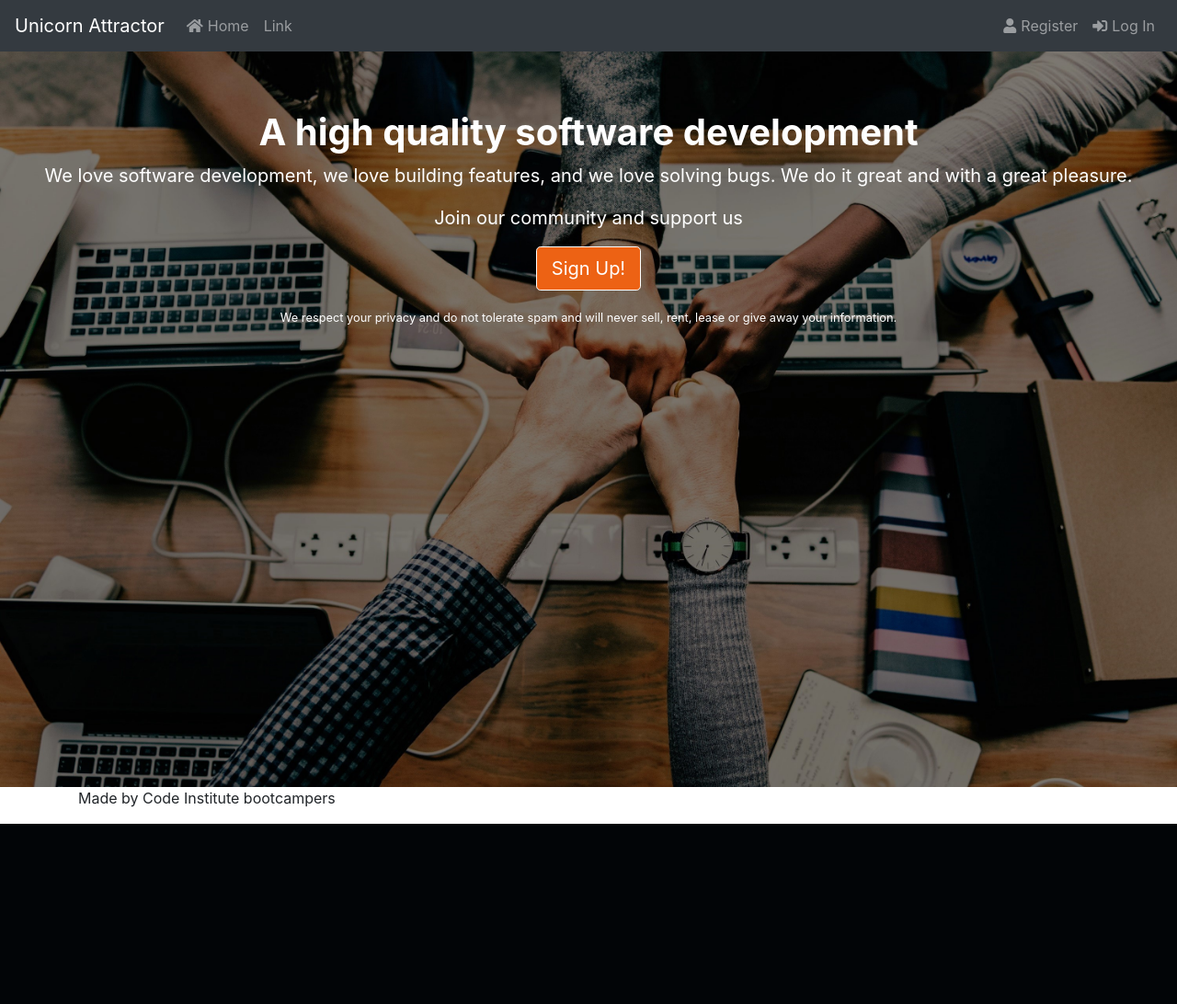
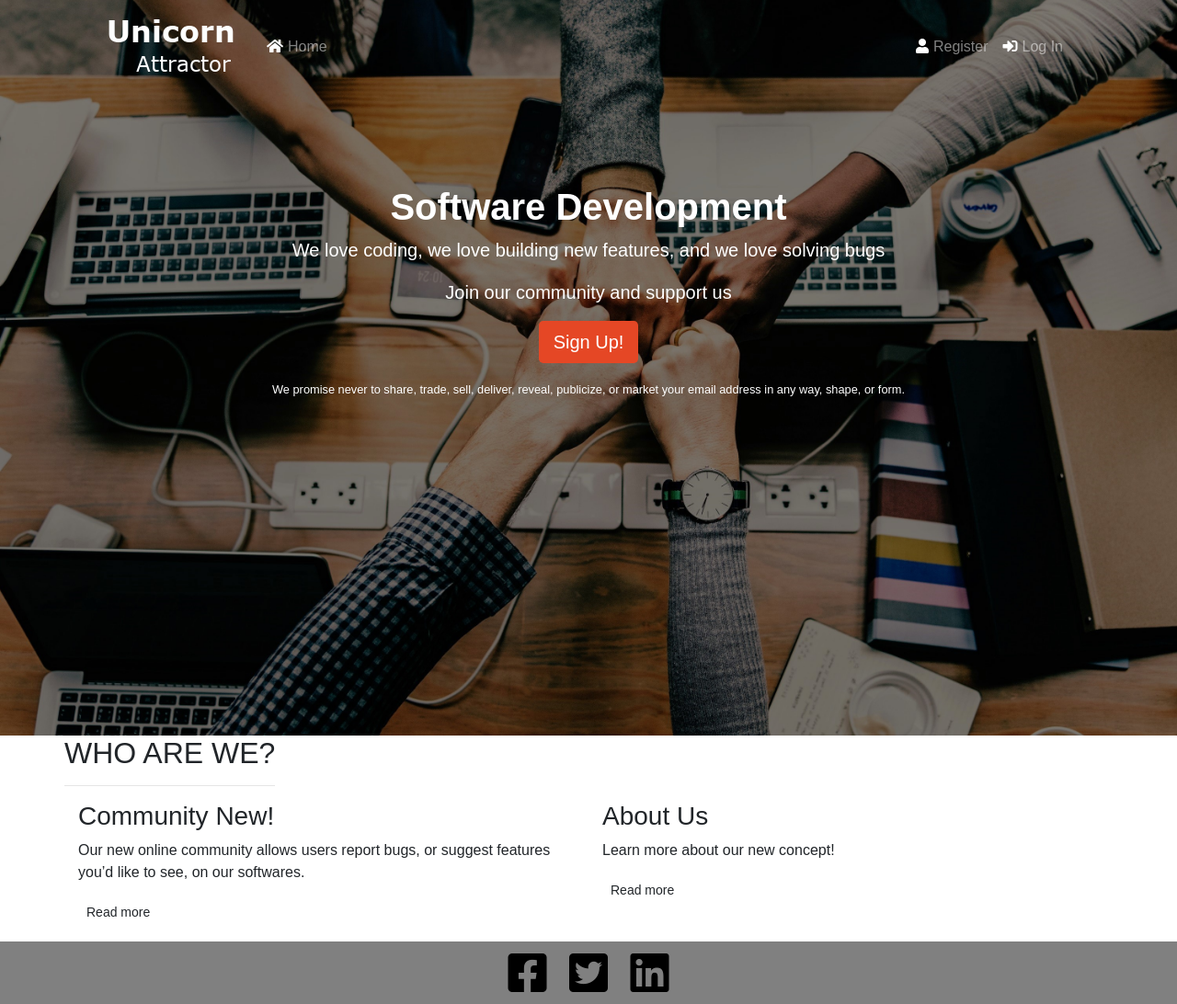
Before and after one commit to krivanpeter/the-issue-tracker, a Django app: page / in a window 1280 px wide. Shown: the whole page at 92% size. Before the commit the page ends 896 px from the top, so only its background shows below. Run offline with Django 3.2, Linux system fonts and the light colour scheme; some libraries are stand-ins or nearby versions.

Commit message:
navbar added to jumbotron on index page

```diff
--- a/accounts/templates/index.html
+++ b/accounts/templates/index.html
@@ -1,9 +1,74 @@
-{% extends 'base.html' %} {% block content %}
-<section class="callout jumbotron text-center white-text welcome-page-bg">
-    <h1><strong>A high quality software development</strong></h1>
-    <p class="lead"><b>We love software development, we love building features, and we love solving bugs. We do it great and with a great pleasure.</b></p>
-    <p class="lead"><b>Join our community and support us</b></p>
-    <p><a class="btn btn-primary btn-lg btn-sign-up" href="#" role="button" href="/accounts/register/">Sign Up!</a></p>
-    <p class="text-muted"><small class="white-text">We respect your privacy and do not tolerate spam and will never sell, rent, lease or give away your information.</small></p>
-</section>
+{% extends 'base.html' %} {% load static from staticfiles %} {% block content %}
+<header class="jumbotron text-center white-text welcome-page-bg">
+    <div class="container">
+        <nav class="navbar navbar-expand-md navbar-default navbar-dark">
+            <div class="container">
+                <a class="navbar-brand" href="{% url 'index' %}"><img src="{% static 'img/logo.png' %}" alt="Unicorn Attractor Logo"></img></a>
+                <button class="navbar-toggler" type="button" data-toggle="collapse" data-target="#navbarToggler" aria-controls="navbarToggler" aria-expanded="false" aria-label="Toggle navigation">
+                <span class="navbar-toggler-icon"></span>
+            </button>
+                <div class="collapse navbar-collapse" id="navbarToggler">
+                    <ul class="navbar-nav mr-auto mt-2 mt-lg-0">
+                        <li class="nav-item">
+                            <a class="nav-link" href="{% url 'index' %}"><i class="fas fa-home"></i>Home</a>
+                        </li>
+                    </ul>
+                    <ul class="navbar-nav navbar-right">
+                        {% if user.is_authenticated %}
+                        <li class="nav-item">
+                            <a class="nav-link" href="{% url 'profile' %}">Profile</a>
+                        </li>
+                        <li class="nav-item">
+                            <a class="nav-link" href="{% url 'logout' %}">Log Out</a>
+                        </li>
+                        {% else %}
+                        <li class="nav-item">
+                            <a class="nav-link" href="{% url 'register' %}"><i class="fas fa-user"></i>Register</a>
+                        </li>
+                        <li class="nav-item">
+                            <a class="nav-link" href="{% url 'login' %}"><i class="fas fa-sign-in-alt"></i>Log In</a>
+                        </li>
+                        {% endif %}
+                    </ul>
+                </div>
+            </div>
+        </nav>
+        <h1><strong>Software Development</strong></h1>
+        <p class="lead"><b>We love coding, we love building new features, and we love solving bugs</b></p>
+        <p class="lead"><b>Join our community and support us</b></p>
+        <p><a class="btn btn-primary btn-lg btn-sign-up" role="button" href="/accounts/register/">Sign Up!</a></p>
+        <p class="text-muted"><small class="white-text">We promise never to share, trade, sell, deliver, reveal, publicize, or market your email address in any way, shape, or form.</small></p>
+    </div>
+</header>
+{% endblock %} {% block footer %}
+<div class="container">
+    <div class="row">
+        <div class="col-xs-12">
+            <div class="page-header">
+                <h2 class="text-uppercase">Who are we?</h2>
+                <hr class="block-divider block-divider--short block-divider--white">
+            </div>
+        </div>
+    </div>
+    <div class="row">
+        <div class="col-xs-12 col-sm-6 col-md-6 col-lg-6">
+            <div class="feature">
+                <h3><span class="glyphicon glyphicon-user hidden-xs"></span>Community <span class="label label-warning hidden-xs">New!</span></h3>
+                <p>
+                    Our new online community allows users report bugs, or suggest features you’d like to see, on our softwares.
+                </p>
+                <p><a class="btn btn-lg btn--cta btn--red btn-sm" href="/graphs/">Read more</a></p>
+            </div>
+        </div>
+        <div class="col-xs-12 col-sm-6 col-md-6 col-lg-6">
+            <div class="feature">
+                <h3><span class="glyphicon glyphicon-question-sign hidden-xs"></span>About Us</h3>
+                <p>
+                    Learn more about our new concept!
+                </p>
+                <p><a class="btn btn-lg btn--cta btn--red btn-sm" data-toggle="modal" data-target="#aboutUsModal">Read more</a></p>
+            </div>
+        </div>
+    </div>
+</div>
 {% endblock %}
--- a/static/css/custom.css
+++ b/static/css/custom.css
@@ -1,3 +1,7 @@
+body {
+    font-family: sans-serif;
+}
+
 .welcome-page-bg {
     background: url('../img/open_bump.jpg') no-repeat center center fixed;
     -webkit-background-size: cover;
@@ -9,25 +13,61 @@
 }
 
 .jumbotron {
+    padding-top: 0;
     height: 100vh;
+}
+
+.welcome-page-bg.jumbotron h1 {
+    padding-top: 100px;
 }
 
 .white-text {
     color: white;
 }
 
-.btn-sign-up{
+.btn-sign-up {
     color: white;
-    border-color: white;
-    background-color: #ED6214;
+    border: none;
+    background-color: #e54725;
 }
 
-.btn-sign-up:hover{
+.btn-sign-up:hover {
     color: white;
-    border-color: white;
+    border: none;
     background-color: #BE4E10;
 }
 
-.fas{
+.navbar {
+    margin-bottom: 0px;
+}
+
+.nav.navbar {
+    border: 0;
+}
+
+.navbar.navbar-default {
+    background-color: transparent;
+}
+
+.nav-item{
+    color: white;
+}
+.fas {
+    color: white;
     margin-right: 5px;
 }
+
+.community-pages-footer {
+    background-color: grey;
+}
+
+a .fab {
+    color: black;
+    margin: 10px;
+}
+
+@media(min-width: 768px) {
+    .navbar.navbar-default {
+    background-color: transparent;
+}
+}
--- a/templates/base.html
+++ b/templates/base.html
@@ -13,51 +13,20 @@
 </head>
 
 <body>
-    <nav class="navbar navbar-expand-md navbar-dark bg-dark">
-        <a class="navbar-brand" href="{% url 'index' %}">Unicorn Attractor</a>
-        <button class="navbar-toggler" type="button" data-toggle="collapse" data-target="#navbarTogglerDemo02" aria-controls="navbarTogglerDemo02" aria-expanded="false" aria-label="Toggle navigation">
-    <span class="navbar-toggler-icon"></span>
-  </button>
-        <div class="collapse navbar-collapse" id="navbarTogglerDemo02">
-            <ul class="navbar-nav mr-auto mt-2 mt-lg-0">
-                <li class="nav-item">
-                    <a class="nav-link" href="{% url 'index' %}"><i class="fas fa-home"></i>Home</a>
-                </li>
-                <li class="nav-item">
-                    <a class="nav-link" href="#">Link</a>
-                </li>
-            </ul>
-            <ul class="navbar-nav navbar-right">
-                {% if user.is_authenticated %}
-                <li class="nav-item">
-                    <a class="nav-link" href="{% url 'profile' %}">Profile</a>
-                </li>
-                <li class="nav-item">
-                    <a class="nav-link" href="{% url 'logout' %}">Log Out</a>
-                </li>
-                {% else %}
-                <li class="nav-item">
-                    <a class="nav-link" href="{% url 'register' %}"><i class="fas fa-user"></i>Register</a>
-                </li>
-                <li class="nav-item">
-                    <a class="nav-link" href="{% url 'login' %}"><i class="fas fa-sign-in-alt"></i>Log In</a>
-                </li>
-                {% endif %}
-            </ul>
-        </div>
-    </nav>
     {% if messages %}
     <div class="alert alert-success">
         <div class="messages">
             {% for message in messages %} {{ message }} {% endfor %}
         </div>
     </div>
-    {% endif %} {% block content %} {% endblock %}
-    {% block footer %}
-    {% endblock %}
-    <footer>
-        <div class="container">
-            <p>Made by Code Institute bootcampers</p>
+    {% endif %} {% block content %} {% endblock %} {% block footer %} {% endblock %}
+    <footer class="community-pages-footer">
+        <div class="d-flex justify-content-center">
+            <div>
+                <a href="#"><i class="fab fa-facebook-square fa-3x"></i></a>
+                <a href="#"><i class="fab fa-twitter-square fa-3x"></i></a>
+                <a href="#"><i class="fab fa-linkedin fa-3x"></i></a>
+            </div>
         </div>
     </footer>
 </body>
```
Also changed, not shown: static/img/logo.png (added).
